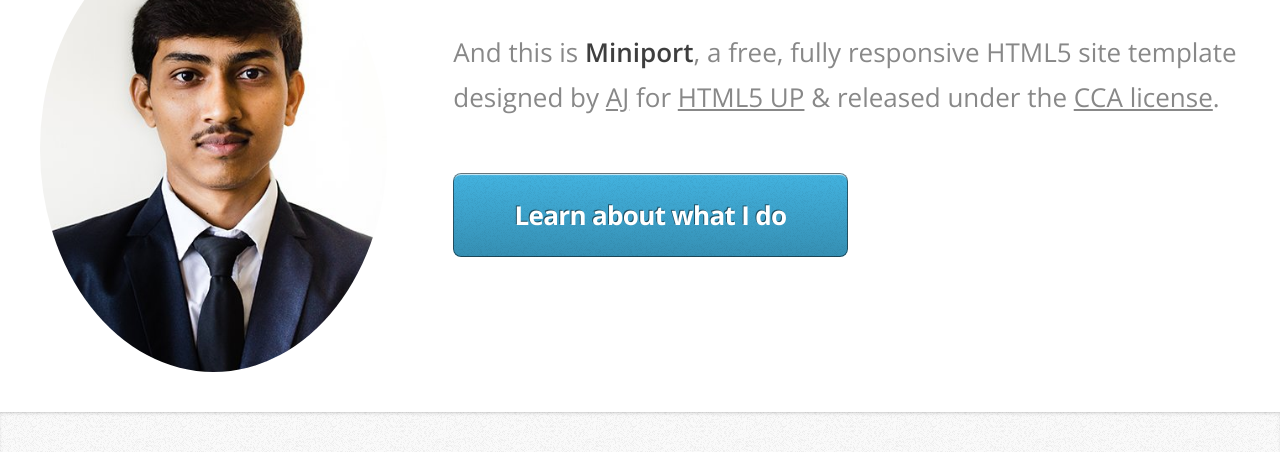
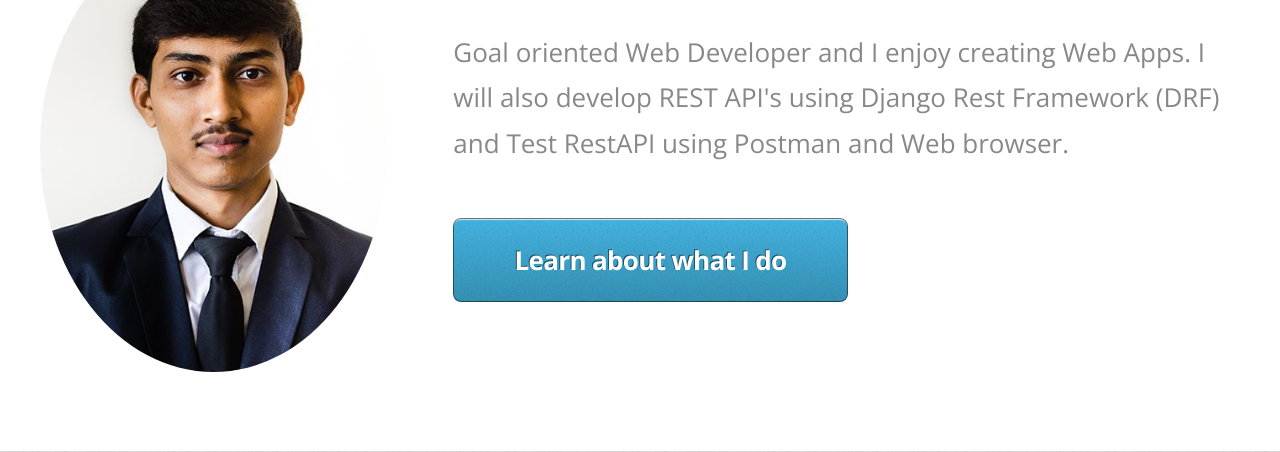
Before and after one commit to ManukumarNM/Profile_Django, a Django app: page / in a window 1280 px wide. Shown: the part 282-734 px from the top of the page. Run offline with Django 3.2, Linux system fonts and the light colour scheme; data comes from the database, SQL or seed files in the repository.

Commit message:
update content

```diff
--- a/template/index.html
+++ b/template/index.html
@@ -56,7 +56,11 @@
 								<h1>Hi. I'm <strong>{{ pro.name }}</strong>.</h1>
 								{% endfor %}
 							</header>
-							<p>And this is <strong>Miniport</strong>, a free, fully responsive HTML5 site template designed by <a href="http://n33.co">AJ</a> for <a href="http://html5up.net">HTML5 UP</a> &amp; released under the <a href="http://html5up.net/license">CCA license</a>.</p>
+							<p>Goal oriented Web Developer and I enjoy creating Web Apps.
+								I will also develop REST API's using  Django Rest Framework (DRF) and Test
+								RestAPI using Postman and Web browser.
+
+							</p>
 							<a href="#work" class="button big scrolly">Learn about what I do</a>
 						</div>
 					</div>
```
